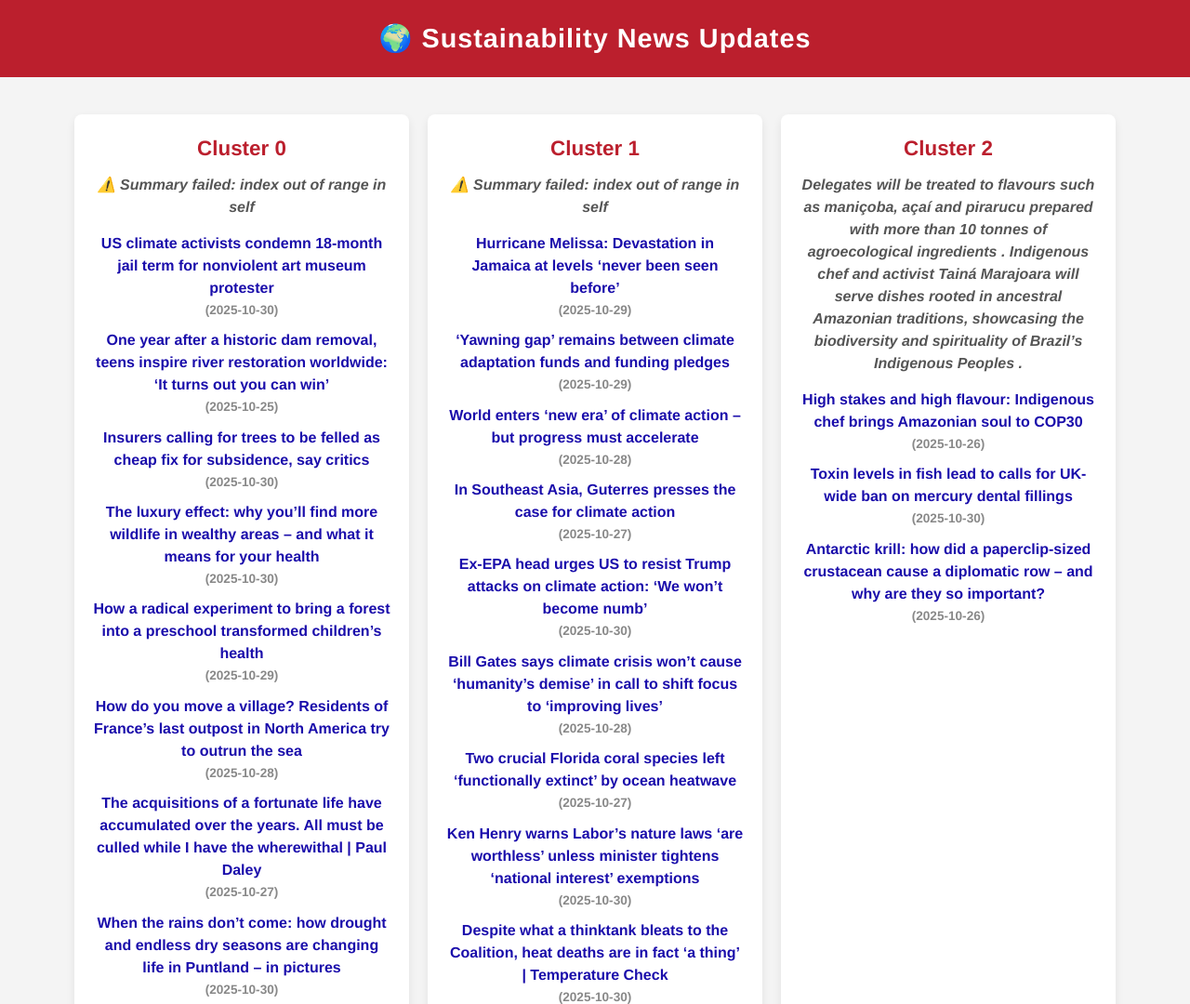
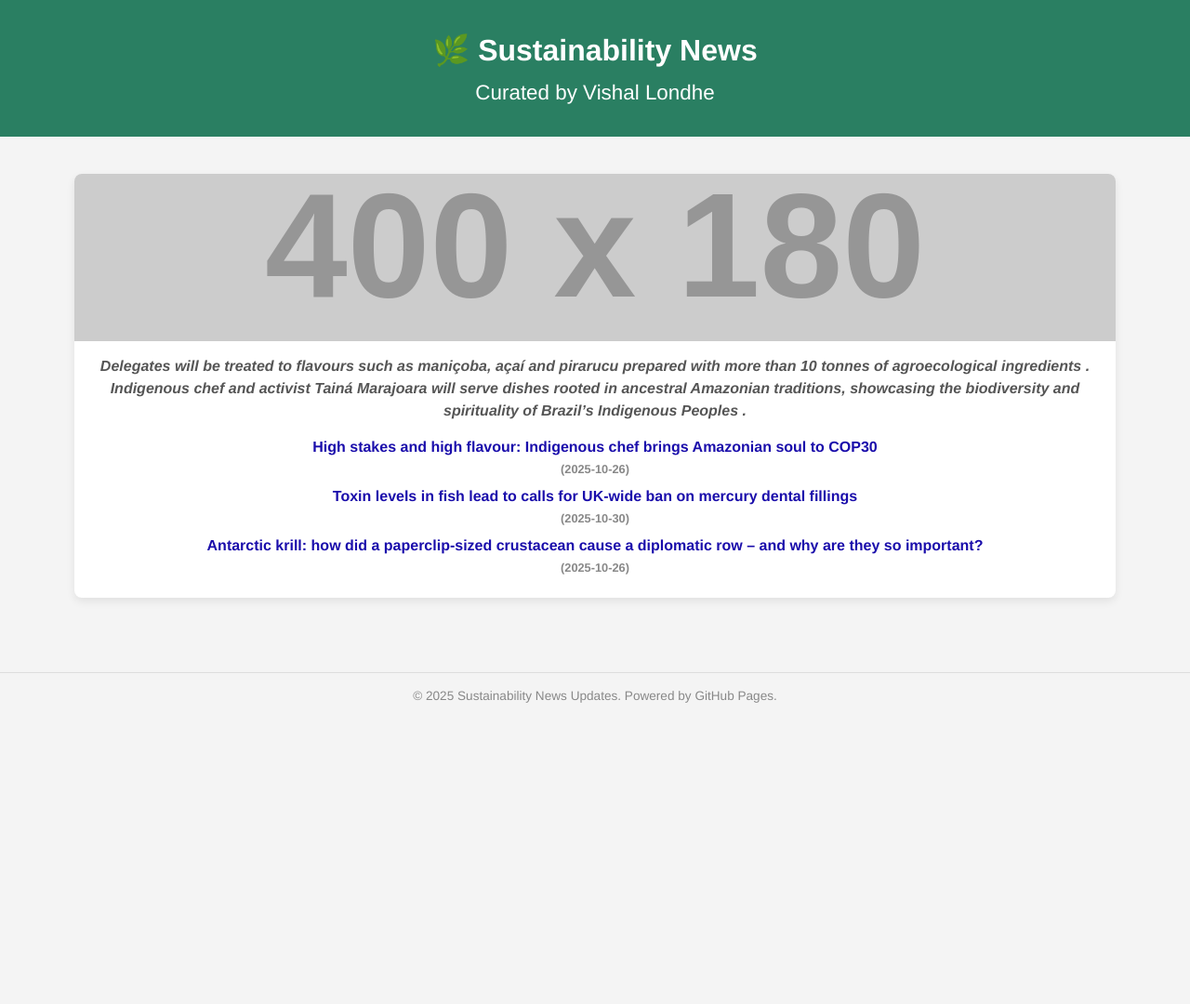
Before and after one commit to londhevishalps/sustainability-news, a plain HTML site: page index.html in a window 1280 px wide. Shown: the top 1080 px of the page at 93% size. After the commit the page ends 800 px from the top, so only its background shows below. Drawn offline with Linux system fonts and the light colour scheme; placeholder pictures from the web are drawn by us.

Commit message:
Update index.html
improved UI

```diff
--- a/index.html
+++ b/index.html
@@ -2,83 +2,73 @@
 <html lang="en">
 <head>
   <meta charset="UTF-8">
-  <title>🌍 Sustainability News Updates</title>
+  <title>🌿 Sustainability News | Curated by Vishal Londhe</title>
   <style>
-    /* Reset & basic */
     * { box-sizing: border-box; margin: 0; padding: 0; }
     body { font-family: "Helvetica Neue", Arial, sans-serif; background: #f4f4f4; color: #222; line-height: 1.5; }
 
-    /* Header */
     header {
-      background: #bb1f2d;
+      background: #2a7f62; /* Green for sustainability */
       color: white;
-      padding: 20px 0;
+      padding: 30px 0;
       text-align: center;
-      font-size: 1.8em;
+      font-size: 2em;
       font-weight: bold;
-      letter-spacing: 1px;
+    }
+    header span {
+      font-size: 0.7em;
+      display: block;
+      font-weight: normal;
+      margin-top: 5px;
     }
 
-    /* Main container */
     main {
       display: grid;
-      grid-template-columns: repeat(auto-fit, minmax(300px, 1fr));
+      grid-template-columns: repeat(auto-fit, minmax(320px, 1fr));
       gap: 20px;
       padding: 20px;
       max-width: 1200px;
       margin: 0 auto;
     }
 
-    /* Cluster card */
-    .cluster {
+    .card {
       background: #fff;
       border-radius: 8px;
       box-shadow: 0 4px 10px rgba(0,0,0,0.08);
-      padding: 20px;
+      overflow: hidden;
       display: flex;
       flex-direction: column;
       transition: transform 0.2s;
     }
 
-    .cluster:hover { transform: translateY(-3px); }
+    .card:hover { transform: translateY(-3px); }
 
-    .cluster h2 {
-      font-size: 1.4em;
-      margin-bottom: 10px;
-      color: #bb1f2d;
+    .card img {
+      width: 100%;
+      height: 180px;
+      object-fit: cover;
+    }
+
+    .card-content {
+      padding: 15px;
+      flex: 1;
+      display: flex;
+      flex-direction: column;
     }
 
     .summary {
       font-style: italic;
+      color: #555;
       margin-bottom: 15px;
-      color: #555;
+      flex: 1;
     }
 
-    ul {
-      list-style: none;
-      padding-left: 0;
-    }
+    ul { list-style: none; padding-left: 0; }
+    li { margin-bottom: 8px; }
+    a { text-decoration: none; color: #1a0dab; font-weight: bold; }
+    a:hover { text-decoration: underline; }
+    .published { display: block; font-size: 0.8em; color: #888; margin-top: 2px; }
 
-    li {
-      margin-bottom: 10px;
-    }
-
-    a {
-      text-decoration: none;
-      color: #1a0dab;
-      font-weight: bold;
-    }
-
-    a:hover { text-decoration: underline; }
-
-    .published {
-      display: block;
-      font-size: 0.85em;
-      color: #888;
-      margin-top: 2px;
-    }
-
-    /* Footer */
     footer {
       text-align: center;
       padding: 15px 0;
@@ -88,12 +78,14 @@
       border-top: 1px solid #ddd;
     }
 
-    /* Loading / error message */
-    .loading { text-align: center; padding: 40px; font-weight: bold; color: #bb1f2d; }
+    .loading { text-align: center; padding: 40px; font-weight: bold; color: #2a7f62; }
   </style>
 </head>
 <body>
-  <header>🌍 Sustainability News Updates</header>
+  <header>
+    🌿 Sustainability News
+    <span>Curated by Vishal Londhe</span>
+  </header>
 
   <main id="news" class="loading">Loading news...</main>
 
@@ -108,27 +100,36 @@
         const data = await response.json();
 
         container.innerHTML = '';
-        if (data.length === 0) {
+        if (!data || data.length === 0) {
           container.innerHTML = '<p>No news available currently.</p>';
           return;
         }
 
         data.forEach(cluster => {
-          const clusterDiv = document.createElement('div');
-          clusterDiv.className = 'cluster';
+          // Skip invalid summaries
+          if (!cluster.summary || cluster.summary.startsWith("⚠️ Summary failed")) return;
 
-          // Cluster title
-          const h2 = document.createElement('h2');
-          h2.textContent = `Cluster ${cluster.cluster_id}`;
-          clusterDiv.appendChild(h2);
+          const card = document.createElement('div');
+          card.className = 'card';
+
+          // Image
+          const img = document.createElement('img');
+          // Use first article image if exists, else placeholder
+          let imageUrl = cluster.articles && cluster.articles[0] && cluster.articles[0].image ? cluster.articles[0].image : 'https://via.placeholder.com/400x180?text=No+Image';
+          img.src = imageUrl;
+          card.appendChild(img);
+
+          // Content
+          const contentDiv = document.createElement('div');
+          contentDiv.className = 'card-content';
 
           // Summary
           const summaryP = document.createElement('p');
           summaryP.className = 'summary';
-          summaryP.textContent = cluster.summary || 'No summary available.';
-          clusterDiv.appendChild(summaryP);
+          summaryP.textContent = cluster.summary;
+          contentDiv.appendChild(summaryP);
 
-          // Articles list
+          // Articles
           const ul = document.createElement('ul');
           if (Array.isArray(cluster.articles) && cluster.articles.length > 0) {
             cluster.articles.forEach(article => {
@@ -145,8 +146,9 @@
             ul.appendChild(li);
           }
 
-          clusterDiv.appendChild(ul);
-          container.appendChild(clusterDiv);
+          contentDiv.appendChild(ul);
+          card.appendChild(contentDiv);
+          container.appendChild(card);
         });
 
       } catch (err) {
```
